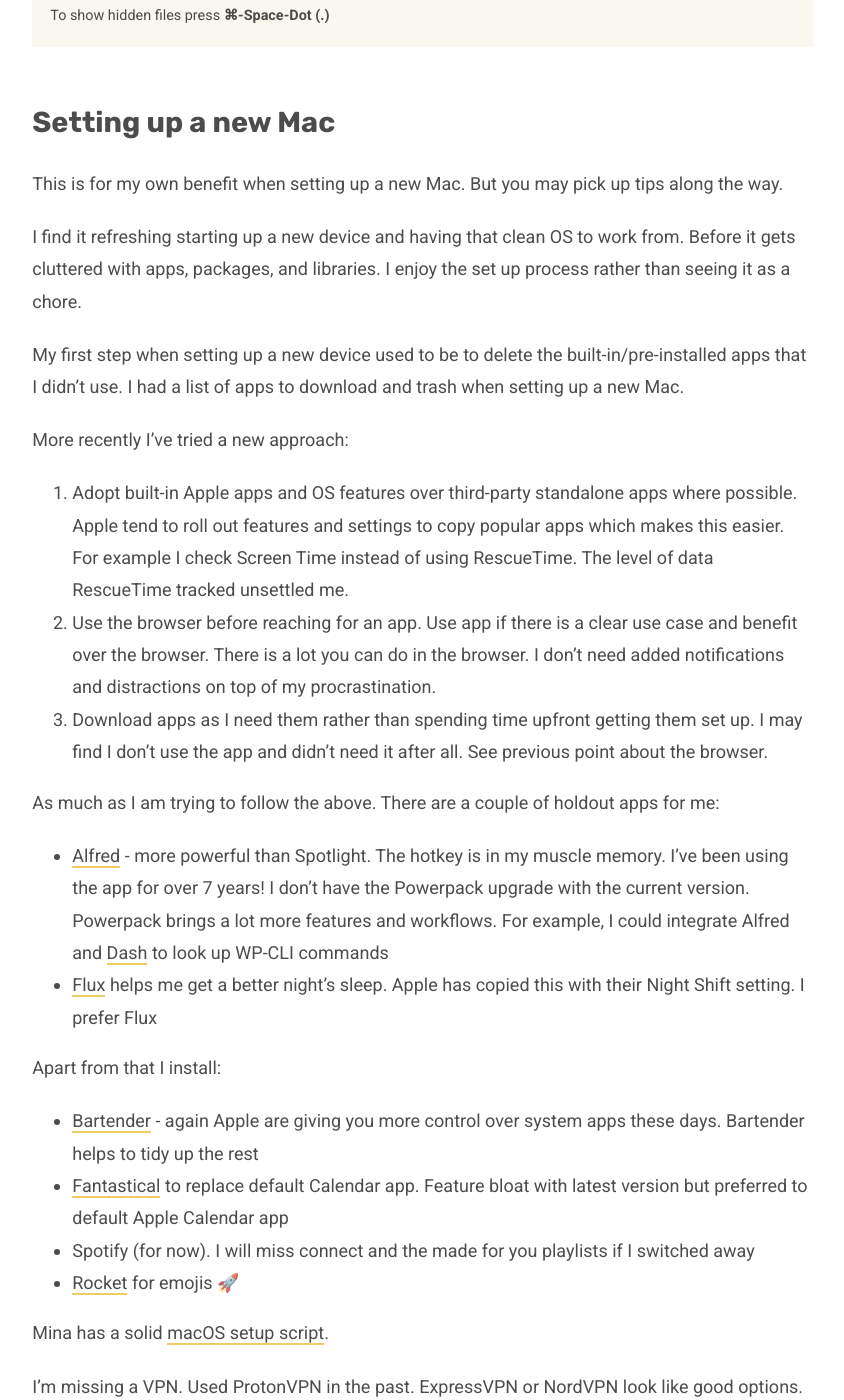
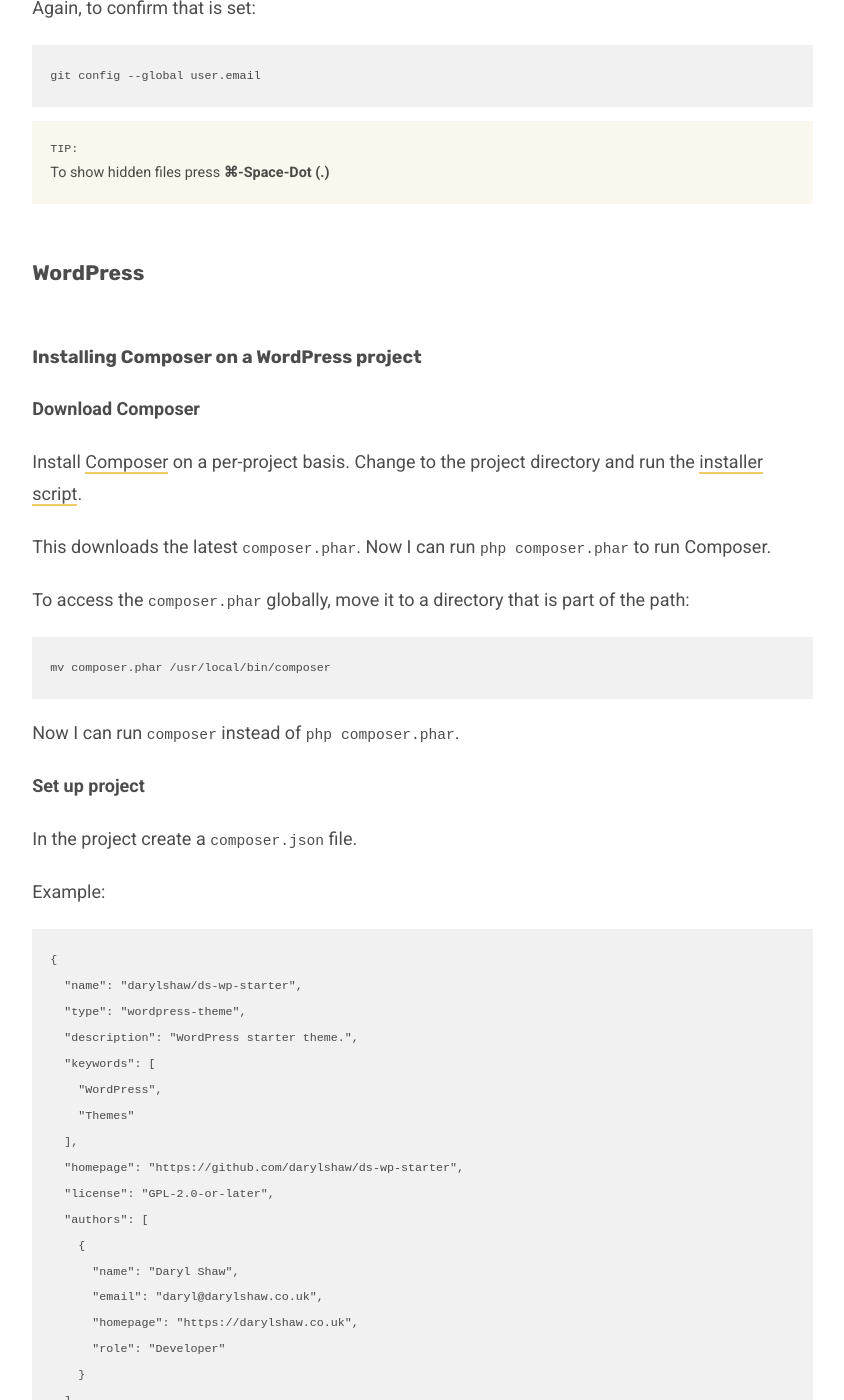
Before and after one commit to darylshaw/darylshaw.co.uk, a Jekyll site: the page built from playbook.md, in a window 1280 px wide and 1400 px high, scrolled down 3816 px. Shown: the whole window, without its empty margins (276-1120 px from the left). Built offline with Jekyll 4.4.1, drawn with Linux system fonts in a browser that asks for light colours; a script that is not in the unit is left out; some of the changed text lies outside the part shown.

Commit message:
playbook: installing composer

````diff
--- a/playbook.md
+++ b/playbook.md
@@ -45,7 +45,9 @@
 
 Once I install Homebrew, I use Homebrew to install rbenv. This allows me to manage my own installation of Ruby. In the past I have used RVM. See reasons for rbenv over RVM [here](https://github.com/rbenv/rbenv/wiki/Why-rbenv%3F).
 
-**Note:** rbenv is _incompatible_ with RVM
+<div class="callout" data-text="Note:">
+rbenv is <em>incompatible</em> with RVM
+</div>
 
 Install rbenv:
 
@@ -107,7 +109,9 @@
 rbenv install 2.6.2
 ```
 
-**Note:** 2.6.2 is the version used for this website. It is set in the `.ruby-version` file [here](https://github.com/darylshaw/darylshaw.co.uk/blob/master/.ruby-version).
+<div class="callout" data-text="Note:">
+2.6.2 is the version used for this website. It is set in the <code>.ruby-version</code> file <a href="https://github.com/darylshaw/darylshaw.co.uk/blob/master/.ruby-version">here</a>.
+</div>
 
 **Install Bundler**
 
@@ -158,6 +162,78 @@
 <div class="callout" data-text="Tip:">
 To show hidden files press <strong>⌘-Space-Dot (.)</strong>
 </div>
+
+### WordPress
+
+#### Installing Composer on a WordPress project
+
+**Download Composer**
+
+Install [Composer](https://getcomposer.org/) on a per-project basis. Change to the project directory and run the [installer script](https://getcomposer.org/download/).
+
+This downloads the latest `composer.phar`. Now I can run `php composer.phar` to run Composer.
+
+To access the `composer.phar` globally, move it to a directory that is part of the path:
+
+{:.hug}
+```
+mv composer.phar /usr/local/bin/composer
+```
+
+Now I can run `composer` instead of `php composer.phar`.
+
+**Set up project**
+
+In the project create a `composer.json` file.
+
+Example:
+
+{:.hug}
+```
+{
+  "name": "darylshaw/ds-wp-starter",
+  "type": "wordpress-theme",
+  "description": "WordPress starter theme.",
+  "keywords": [
+    "WordPress",
+    "Themes"
+  ],
+  "homepage": "https://github.com/darylshaw/ds-wp-starter",
+  "license": "GPL-2.0-or-later",
+  "authors": [
+    {
+      "name": "Daryl Shaw",
+      "email": "daryl@darylshaw.co.uk",
+      "homepage": "https://darylshaw.co.uk",
+      "role": "Developer"
+    }
+  ],
+  "require": {
+    "php": ">=5.6"
+  },
+  "require-dev": {
+    "dealerdirect/phpcodesniffer-composer-installer": "^0.7.0",
+    "wptrt/wpthemereview": "^0.2.1",
+    "php-parallel-lint/php-parallel-lint": "^1.2.0",
+    "squizlabs/php_codesniffer": "^3.5"
+  },
+  "scripts": {
+    "lint:wpcs": "@php ./vendor/squizlabs/php_codesniffer/bin/phpcs",
+    "lint:php": "@php ./vendor/bin/parallel-lint --exclude .git --exclude vendor ."
+  },
+  "support": {
+    "issues": "https://github.com/darylshaw/ds-wp-starter/issues",
+    "source": "https://github.com/darylshaw/ds-wp-starter"
+  }
+}
+```
+
+Run:
+
+{:.hug}
+```
+composer install
+```
 
 ## Setting up a new Mac
 
````
